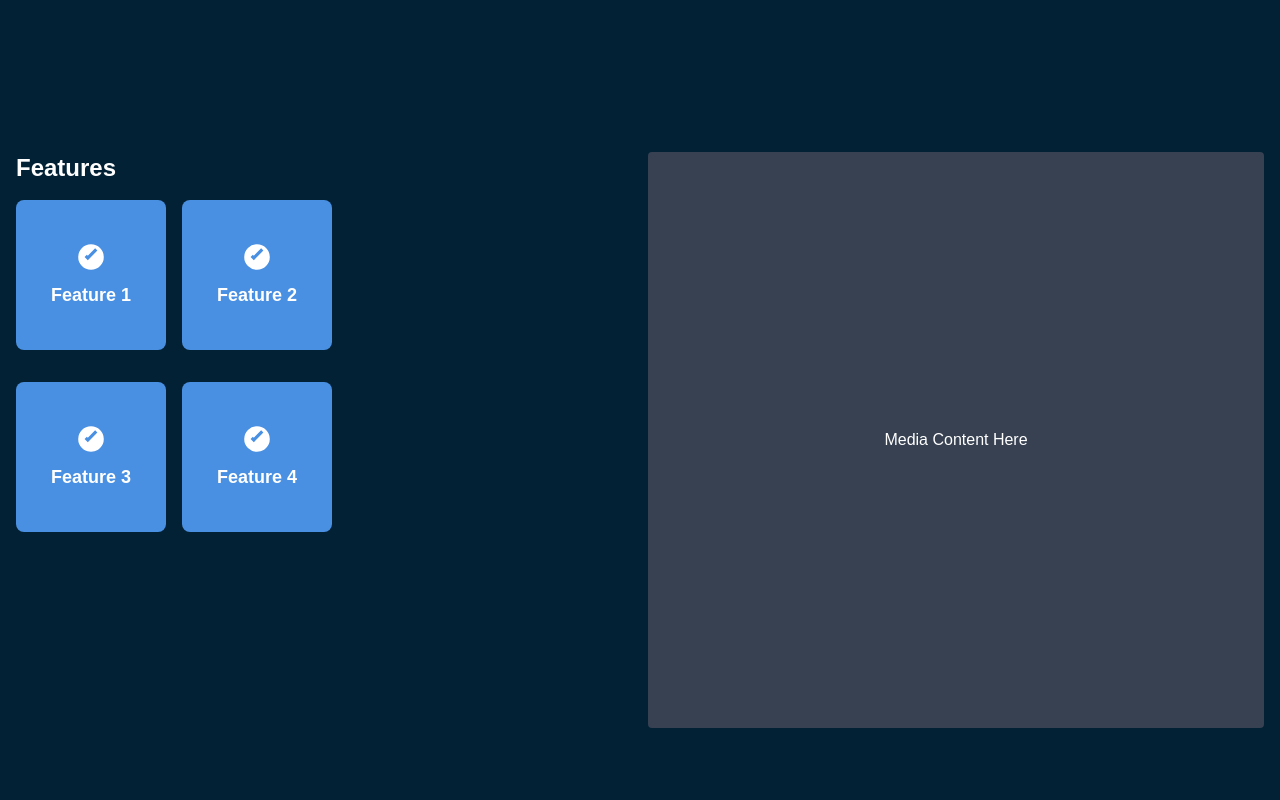
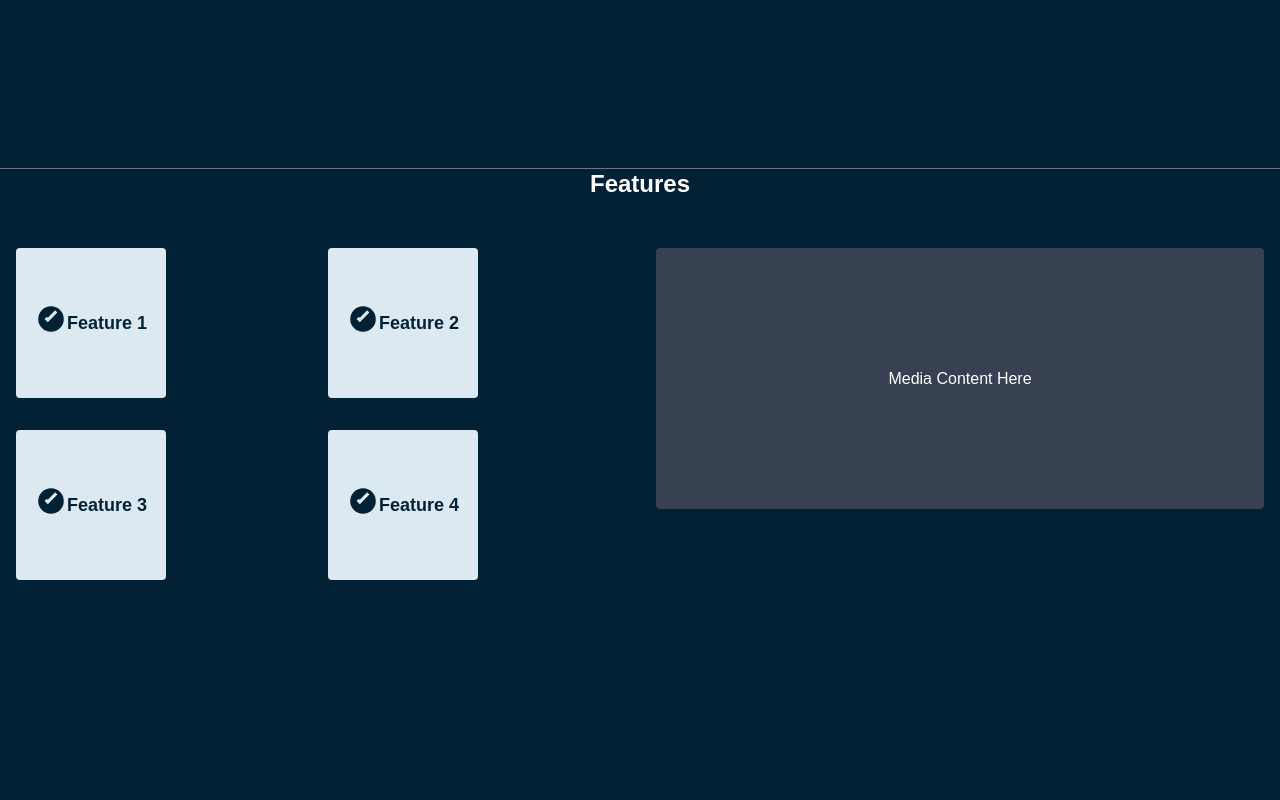
Before and after one commit to Snipboard/snipboard-web-app, a React (Create React App) app in the folder snipboard-web-app/: page / in a window 1280 px wide. Shown: the part 820-1620 px from the top of the page. Built offline with nearby package versions, Linux system fonts and the light colour scheme.

Commit message:
Trying an animation for features section

```diff
--- a/snipboard-web-app/src/components/Features.js
+++ b/snipboard-web-app/src/components/Features.js
@@ -21,14 +21,20 @@ const Features = () => {
     };
 
     return (
-        <div className="flex flex-row bg-darkBlue p-4 min-h-screen">
-            <div className="w-1/2 pr-96"> {/* Adjusted padding */}
-                <h2 className="text-2xl font-bold text-white mb-4">Features</h2>
-                <div className="grid grid-cols-2">
+        <div className="relative min-h-screen bg-darkBlue text-white font-leagueSpartan">
+            {/* Divider */}
+            <div className="absolute top-0 left-0 w-full border-b border-gray-500"></div>
+
+            {/* Title */}
+            <h2 className="text-2xl font-bold text-center my-8">Features</h2>
+
+            <div className="flex flex-row p-4">
+                <div className="w-1/2 pr-4"> {/* Adjusted padding */}
+                    <div className="grid grid-cols-2 gap-4">
                         {features.map((feature) => (
                             <button
                                 key={feature.id}
-                            className={`feature-button bg-lightBlue text-darkBlue p-2 rounded flex flex-col items-center justify-center transition-all duration-300 ${
+                                className={`feature-button transition-all duration-300 ${
                                     activeFeature === feature.id ? 'col-span-2 row-span-2' : ''
                                 }`}
                                 style={{
@@ -42,7 +48,7 @@ const Features = () => {
                                     <div className="flex flex-col items-start w-full h-full p-4">
                                         <div className="flex justify-between w-full">
                                             <h3 className="text-2xl font-bold">{feature.title}</h3>
-                                        <button onClick={handleClose} className="text-red-500">
+                                            <button onClick={handleClose} className="text-lightRed">
                                                 Close
                                             </button>
                                         </div>
@@ -60,10 +66,11 @@ const Features = () => {
                         ))}
                     </div>
                 </div>
-            <div className="w-1/2 pl-2"> {/* Adjusted padding */}
+                <div className="w-1/2 pl-4"> {/* Adjusted padding */}
                     {/* Placeholder for media content */}
                     <div className="bg-gray-700 h-3/4 rounded flex items-center justify-center"> {/* Adjusted height */}
                         <p className="text-white">Media Content Here</p>
+                    </div>
                 </div>
             </div>
         </div>
--- a/snipboard-web-app/src/styles/features.css
+++ b/snipboard-web-app/src/styles/features.css
@@ -1,37 +1,20 @@
 /* features.css */
-.grid {
-    display: grid;
-    grid-template-columns: repeat(2, 1fr);
-    grid-gap: 1rem;
-}
-
 .feature-button {
-    display: flex;
-    align-items: center;
-    justify-content: center;
-    height: 150px;
-    width: 150px;
-    background-color: #4A90E2;
-    color: #fff;
-    border: none;
-    border-radius: 8px;
-    cursor: pointer;
-    transition: all 0.3s ease;
-}
-
-.feature-button.col-span-2 {
-    grid-column: span 2;
-}
-
-.feature-button.row-span-2 {
-    grid-row: span 2;
+    @apply flex items-center justify-center bg-lightBlue text-darkBlue p-2 rounded;
 }
 
 .feature-button:hover {
-    background-color: #357ABD;
+    @apply bg-blue;
 }
 
 .feature-button:focus {
-    outline: none;
-    box-shadow: 0 0 0 3px rgba(66, 153, 225, 0.6);
+    @apply outline-none ring-2 outline-blue;
 }
+
+.col-span-2 {
+    grid-column: span 2 / span 2;
+}
+
+.row-span-2 {
+    grid-row: span 2 / span 2;
+}
--- a/snipboard-web-app/tailwind.config.js
+++ b/snipboard-web-app/tailwind.config.js
@@ -3,6 +3,9 @@ module.exports = {
   content: ["./public/**/*.html", "./src/**/*.{vue,js,ts,jsx,tsx}"],
   theme: {
     extend: {
+      boxShadow: {
+        'outline-blue': '0 0 0 3px rgba(37, 99, 235, 0.6)', // Custom shadow
+      },
       fontFamily: {
         leagueSpartan: ["leagueSpartan", "sans-serif"],
       },
```
Lines whose indentation alone changed are shown as unchanged.
